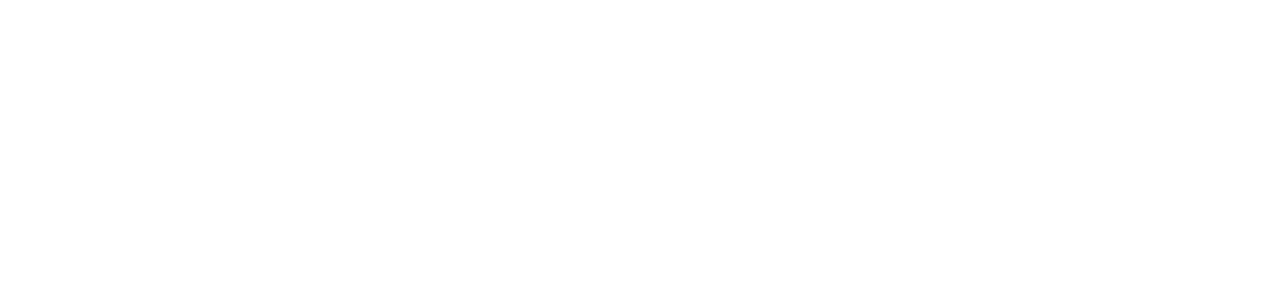
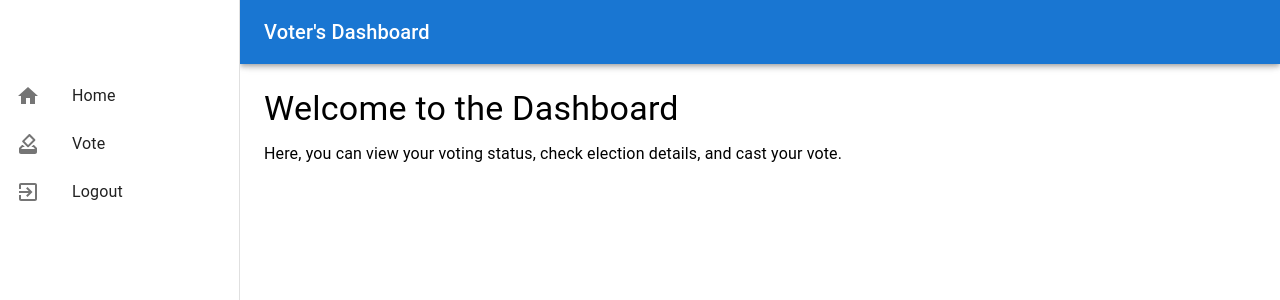
Before and after one commit to NigelMupira/g3-src-evoting-system-v0, a React (Create React App) app: page /dashboard in a window 1280 px wide. Before the commit this address had no page. Shown: the top 300 px of the page. Built offline with nearby package versions, Linux system fonts and the light colour scheme.

Commit message:
Create Voter's Dashboard
Add Dashboard page and integrate routing in App component.

```diff
--- a/src/App.js
+++ b/src/App.js
@@ -3,6 +3,7 @@
 import Home from "./pages/Home";
 import Register from "./pages/Register";
 import Login from "./pages/Login";
+import Dashboard from "./pages/Dashboard";
 
 const App = () => {
   return (
@@ -11,6 +12,7 @@
         <Route path="/" element={<Home />} />
         <Route path="/register" element={<Register />} />
         <Route path="/login" element={<Login />} />
+        <Route path="/dashboard" element={<Dashboard />} />
       </Routes>
     </Router>
   );
--- /dev/null
+++ b/src/pages/Dashboard.js
@@ -0,0 +1,62 @@
+import React from "react";
+import { Box, AppBar, Toolbar, Typography, Drawer, List, ListItem, ListItemIcon, ListItemText} from "@mui/material";
+import { Home, HowToVote, ExitToApp } from "@mui/icons-material";
+import { useNavigate } from "react-router-dom";
+
+const drawerWidth = 240;
+
+const Dashboard = () => {
+  const navigate = useNavigate();
+
+  return (
+    <Box sx={{ display: "flex", minHeight: "100vh" }}>
+      {/* Sidebar Navigation */}
+      <Drawer
+        variant="permanent"
+        sx={{
+          width: drawerWidth,
+          flexShrink: 0,
+          [`& .MuiDrawer-paper`]: { width: drawerWidth, boxSizing: "border-box" },
+        }}
+      >
+        <Toolbar />
+        <List>
+          <ListItem button onClick={() => navigate("/")}>
+            <ListItemIcon><Home /></ListItemIcon>
+            <ListItemText primary="Home" />
+          </ListItem>
+          <ListItem button onClick={() => navigate("/vote")}>
+            <ListItemIcon><HowToVote /></ListItemIcon>
+            <ListItemText primary="Vote" />
+          </ListItem>
+          <ListItem button onClick={() => navigate("/logout")}>
+            <ListItemIcon><ExitToApp /></ListItemIcon>
+            <ListItemText primary="Logout" />
+          </ListItem>
+        </List>
+      </Drawer>
+
+      {/* Main Content */}
+      <Box sx={{ flexGrow: 1, display: "flex", flexDirection: "column" }}>
+        <AppBar position="fixed" sx={{ width: `calc(100% - ${drawerWidth}px)`, ml: `${drawerWidth}px` }}>
+          <Toolbar>
+            <Typography variant="h6" noWrap component="div">
+              Voter's Dashboard
+            </Typography>
+          </Toolbar>
+        </AppBar>
+
+        <Box sx={{ flexGrow: 1, p: 3, mt: 8 }}>
+          <Typography variant="h4" gutterBottom>
+            Welcome to the Dashboard
+          </Typography>
+          <Typography>
+            Here, you can view your voting status, check election details, and cast your vote.
+          </Typography>
+        </Box>
+      </Box>
+    </Box>
+  );
+};
+
+export default Dashboard;
```
Also changed, not shown: src/pages/Login.js (line endings or trailing spaces).
